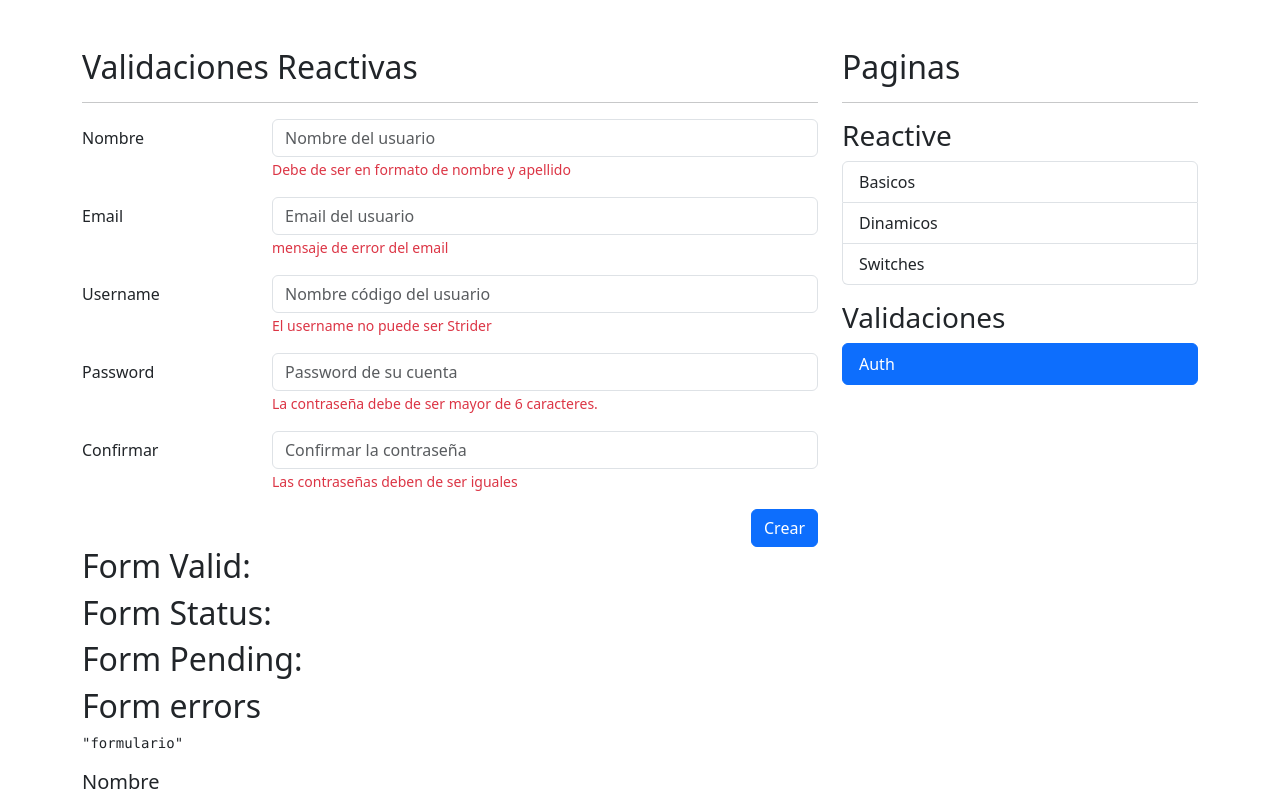
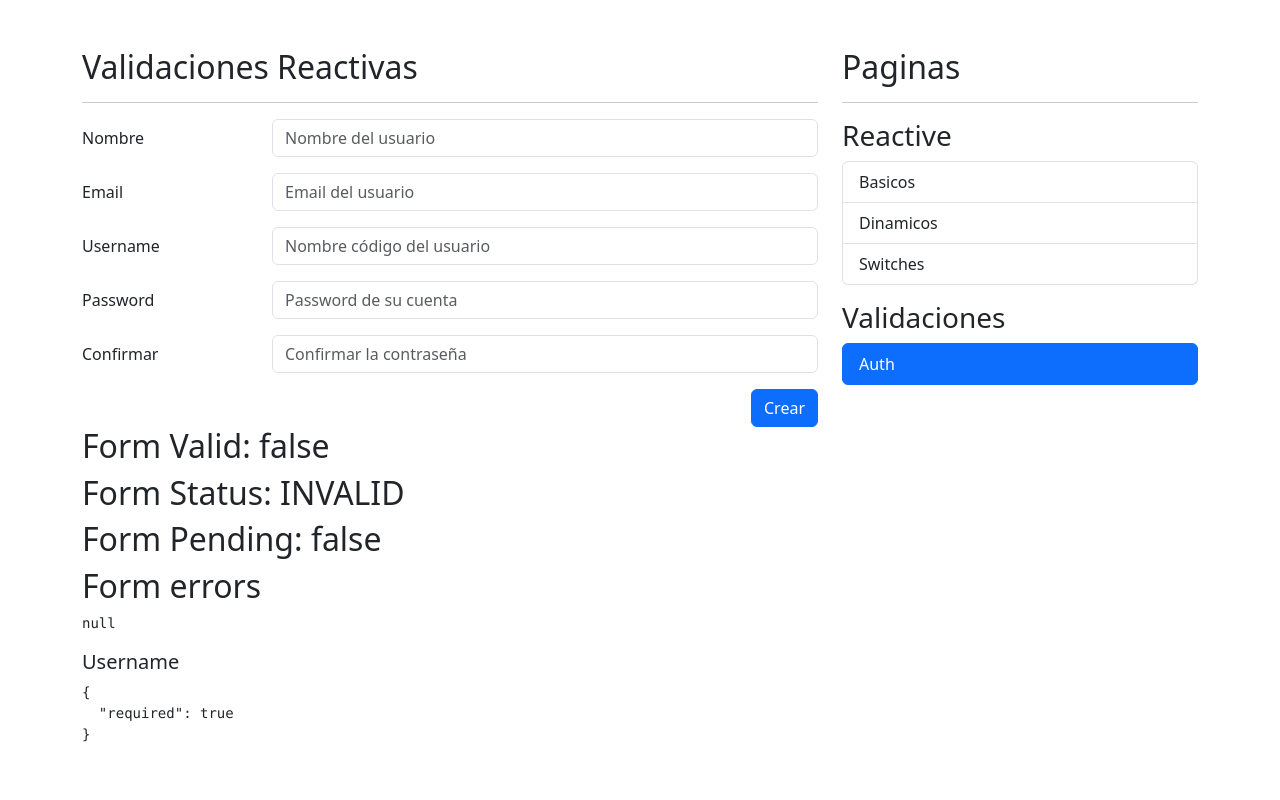
Before and after one commit to joseph517/formApp, an Angular app: page /auth/sign-up in a window 1280 px wide. Shown: the top 800 px of the page. Built offline with nearby package versions, Linux system fonts and the light colour scheme.

Commit message:
service to valid field in auth  added

```diff
--- a/src/app/auth/auth.module.ts
+++ b/src/app/auth/auth.module.ts
@@ -3,6 +3,7 @@
 
 import { AuthRoutingModule } from './auth-routing.module';
 import { RegisterPagesComponent } from './pages/register-pages/register-pages.component';
+import { ReactiveFormsModule } from '@angular/forms';
 
 
 @NgModule({
@@ -11,7 +12,8 @@
   ],
   imports: [
     CommonModule,
-    AuthRoutingModule
+    AuthRoutingModule,
+    ReactiveFormsModule
   ]
 })
 export class AuthModule { }
--- a/src/app/auth/pages/register-pages/register-pages.component.html
+++ b/src/app/auth/pages/register-pages/register-pages.component.html
@@ -4,7 +4,7 @@
 <div class="row">
     <div class="col">
 
-        <form autocomplete="off">
+        <form [formGroup]="myForm" (ngSubmit)="onSubmit()" autocomplete="off">
 
             <!-- Nombre -->
             <div class="row mb-3">
@@ -12,9 +12,11 @@
                 <div class="col-sm-9">
                     <input type="text"
                            class="form-control"
+                           formControlName="name"
                            placeholder="Nombre del usuario">
 
-                    <span class="form-text text-danger">
+                    <span *ngIf="isValidfield('name')"
+                          class="form-text text-danger">
                         Debe de ser en formato de nombre y apellido
                     </span>
                 </div>
@@ -26,8 +28,10 @@
                 <div class="col-sm-9">
                     <input type="email"
                            class="form-control"
+                           formControlName="email"
                            placeholder="Email del usuario">
-                    <span class="form-text text-danger">
+                    <span *ngIf="isValidfield('email')"
+                          class="form-text text-danger">
                         mensaje de error del email
                     </span>
                 </div>
@@ -39,8 +43,10 @@
                 <div class="col-sm-9">
                     <input type="text"
                            class="form-control"
+                           formControlName="username"
                            placeholder="Nombre código del usuario">
-                    <span class="form-text text-danger">
+                    <span *ngIf="isValidfield('username')"
+                          class="form-text text-danger">
                          El username no puede ser Strider
                     </span>
                 </div>
@@ -52,9 +58,11 @@
                 <div class="col-sm-9">
                     <input type="password"
                            class="form-control"
+                           formControlName="password"
                            placeholder="Password de su cuenta">
 
-                    <span class="form-text text-danger">
+                    <span *ngIf="isValidfield('password')"
+                          class="form-text text-danger">
                          La contraseña debe de ser mayor de 6 caracteres.
                     </span>
                 </div>
@@ -66,9 +74,11 @@
                 <div class="col-sm-9">
                     <input type="password"
                            class="form-control"
+                           formControlName="password2"
                            placeholder="Confirmar la contraseña">
 
-                    <span class="form-text text-danger">
+                    <span *ngIf="isValidfield('password2')"
+                          class="form-text text-danger">
                          Las contraseñas deben de ser iguales
                     </span>
                 </div>
@@ -90,24 +100,24 @@
 </div>
 
 
-<h2>Form Valid: </h2>
-<h2>Form Status: </h2>
-<h2>Form Pending: </h2>
+<h2>Form Valid: {{myForm.valid}} </h2>
+<h2>Form Status: {{myForm.status}} </h2>
+<h2>Form Pending: {{myForm.pending}} </h2>
 <h2>Form errors</h2>
-<pre>{{ 'formulario' | json }}</pre>
+<pre>{{ myForm.errors | json }}</pre>
 
-<h5>Nombre</h5>
+<!-- <h5>Nombre</h5>
 <pre>{{ 'formulario' | json }}</pre>
 
 <h5>Email</h5>
-<pre>{{ 'formulario' | json }}</pre>
+<pre>{{ 'formulario' | json }}</pre>-->
 
 <h5>Username</h5>
-<pre>{{ 'formulario' | json }}</pre>
+<pre>{{ myForm.controls['username'].errors | json }}</pre>
 
 
-<h5>Password</h5>
+<!--<h5>Password</h5>
 <pre>{{ 'formulario' | json }}</pre>
 
 <h5>Confirmar</h5>
-<pre>{{ 'formulario' | json }}</pre>
+<pre>{{ 'formulario' | json }}</pre> -->
--- a/src/app/auth/pages/register-pages/register-pages.component.ts
+++ b/src/app/auth/pages/register-pages/register-pages.component.ts
@@ -1,4 +1,7 @@
 import { Component } from '@angular/core';
+import { FormBuilder, FormGroup, Validators } from '@angular/forms';
+// import { emailPattern, firstNameAndLastnamePattern } from 'src/app/shared/components/validators/validators';
+import { ValidatorsService } from 'src/app/shared/service/validator.service';
 
 @Component({
   templateUrl: './register-pages.component.html',
@@ -7,4 +10,27 @@
 })
 export class RegisterPagesComponent {
 
+  constructor(
+    private fb: FormBuilder,
+    private ValidatorsService: ValidatorsService
+    ){}
+
+  public myForm: FormGroup = this.fb.group({
+    name: ['', [Validators.required, Validators.pattern(this.ValidatorsService.firstNameAndLastnamePattern)]],
+    email: ['', [Validators.required, Validators.pattern(this.ValidatorsService.emailPattern)]],
+    username: ['', [Validators.required, this.ValidatorsService.canBeStrider]],
+    password: ['', [Validators.required, Validators.minLength(6)]],
+    password2: ['', [Validators.required, Validators.minLength(6)]],
+  })
+
+  isValidfield(field: string){
+    return this.ValidatorsService.isValidField(this.myForm, field )
+  }
+
+  onSubmit(){
+    console.log('hola');
+
+    this.myForm.markAllAsTouched()
+  }
+
 }
--- /dev/null
+++ b/src/app/shared/components/validators/validators.ts
@@ -0,0 +1,16 @@
+import { FormControl, ValidationErrors } from "@angular/forms";
+
+export const firstNameAndLastnamePattern: string = '([a-zA-Z]+) ([a-zA-Z]+)';
+export const emailPattern: string = "^[a-z0-9._%+-]+@[a-z0-9.-]+\\.[a-z]{2,4}$";
+
+export const canBeStrider = (control: FormControl): ValidationErrors | null => {
+
+  const value: string = control.value.trim().toLowerCase()
+
+  if (value === 'strider') {
+    return {
+      noStrider: true
+    }
+  }
+  return null
+}
--- /dev/null
+++ b/src/app/shared/service/validator.service.ts
@@ -0,0 +1,29 @@
+import { Injectable } from '@angular/core';
+import { FormControl, FormGroup, ValidationErrors } from "@angular/forms";
+
+
+@Injectable({providedIn: 'root'})
+export class ValidatorsService {
+
+  public firstNameAndLastnamePattern: string = '([a-zA-Z]+) ([a-zA-Z]+)';
+  public emailPattern: string = "^[a-z0-9._%+-]+@[a-z0-9.-]+\\.[a-z]{2,4}$";
+
+  public isValidField(form: FormGroup, field:string ): boolean | null{
+
+    return form.controls[field].errors && form.controls[field].touched
+
+  }
+
+  public canBeStrider = (control: FormControl): ValidationErrors | null => {
+
+    const value: string = control.value.trim().toLowerCase()
+
+    if (value === 'strider') {
+      return {
+        noStrider: true
+      }
+    }
+    return null
+  }
+
+}
```
